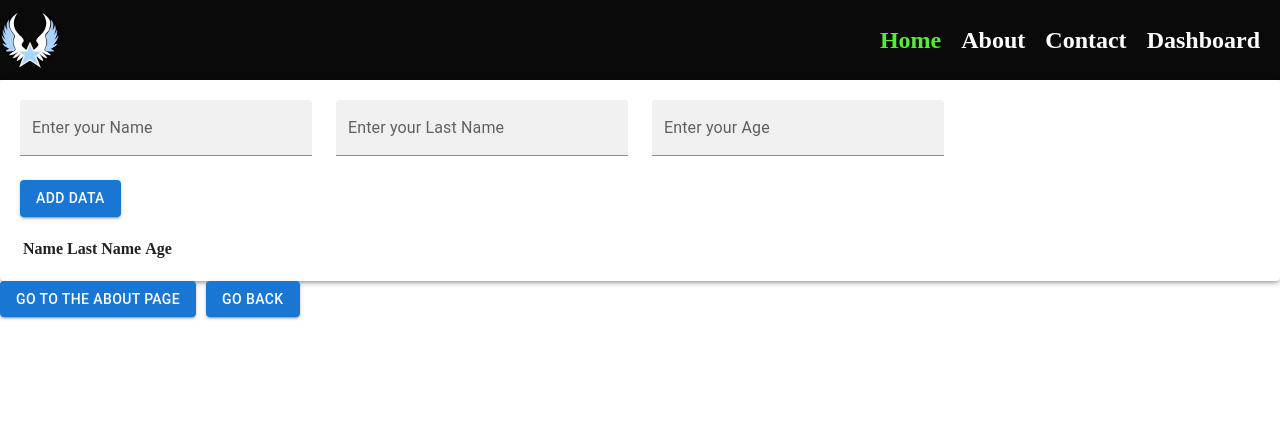
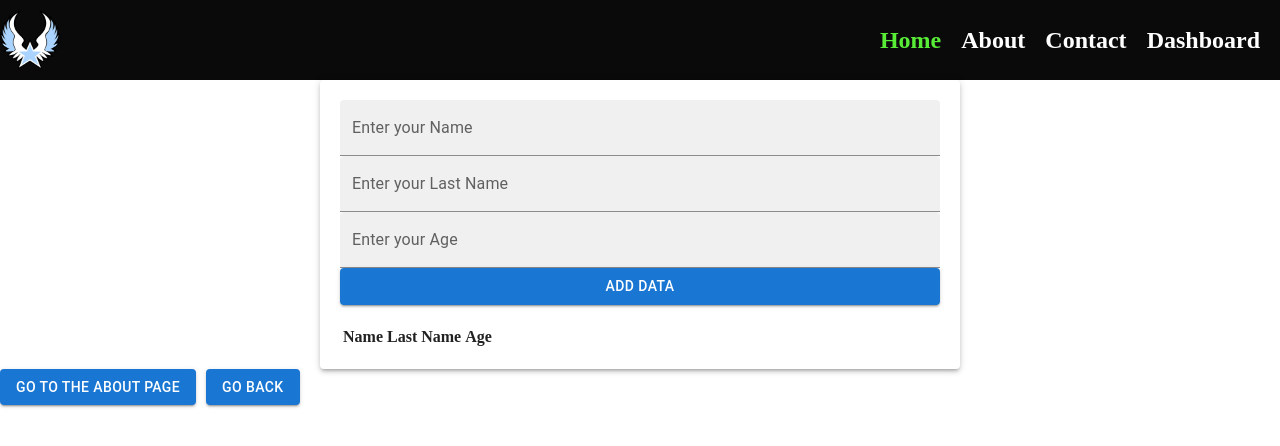
Before and after one commit to Ujala-355/NavFusion_Router, a React (Create React App) app: page / in a window 1280 px wide. Shown: the top 446 px of the page. Built offline with nearby package versions, Linux system fonts and the light colour scheme.

Commit message:
form put in center

```diff
--- a/src/Home/information.js
+++ b/src/Home/information.js
@@ -18,56 +18,47 @@ const Data = () => {
             setAge("");
         }
     };
+
     return (
-        <>
+        <Grid container justifyContent="center">
+            <Grid item xs={12} sm={6}>
                 <Paper elevation={3} style={{ padding: "20px" }}>
-            <Grid container spacing={3}>
-                <Grid item lg={3} sx={6} xs={12}>
                     <TextField
-                    fullWidth
                         id="filled-basic"
                         label="Enter your Name"
                         variant="filled"
                         value={name}
                         color="secondary"
                         onChange={(e) => setName(e.target.value)}
+                        fullWidth
                     />
-                </Grid>
-                <Grid item lg={3} sx={6} xs={12}>
                     <TextField
-                        fullWidth
                         id="filled-basic"
                         label="Enter your Last Name"
                         variant="filled"
                         value={lastName}
                         color="secondary"
                         onChange={(e) => setLastName(e.target.value)}
+                        fullWidth
                     />
-                </Grid>
-                <Grid item lg={3} sx={6} xs={12}>
                     <TextField
-                        fullWidth
                         id="filled-basic"
                         label="Enter your Age"
                         variant="filled"
                         value={age}
                         color="secondary"
                         onChange={(e) => setAge(e.target.value)}
+                        fullWidth
                     />
-                </Grid>
-                <Grid item xs={12}>
-                    <Button variant="contained" onClick={handleData}>Add Data</Button>
-                </Grid>
-            </Grid>
+                    <Button variant="contained" onClick={handleData} fullWidth>
+                        Add Data
+                    </Button>
                     <table style={{ marginTop: "20px" }}>
-                <thead>
                             <tr>
                                 <th>Name</th>
                                 <th>Last Name</th>
                                 <th>Age</th>
                             </tr>
-                </thead>
-                <tbody>
                             {data.map((item, index) => (
                                 <tr key={index}>
                                     <td>{item.name}</td>
@@ -75,10 +66,10 @@ const Data = () => {
                                     <td>{item.age}</td>
                                 </tr>
                             ))}
-                </tbody>
                     </table>
                 </Paper>
-        </>
+            </Grid>
+        </Grid>
     );
 };
 export default Data;
```
Lines whose indentation alone changed are shown as unchanged.
